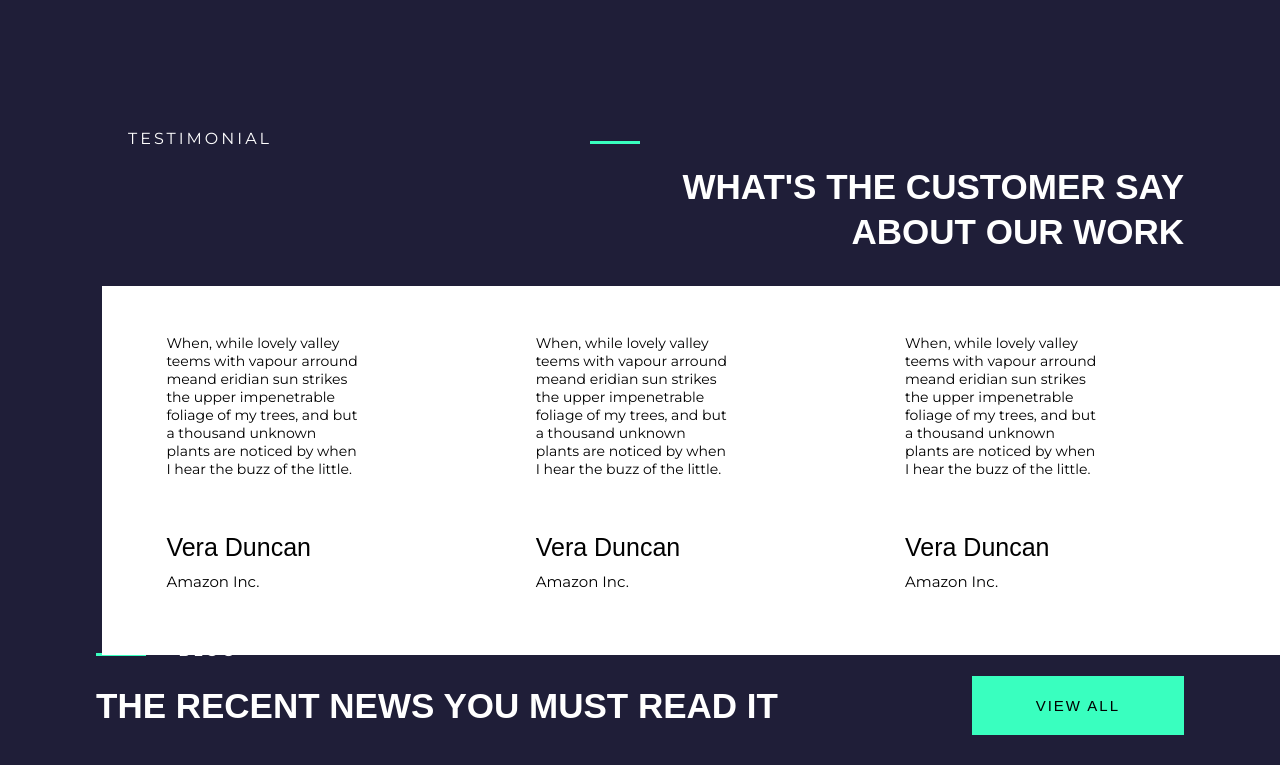
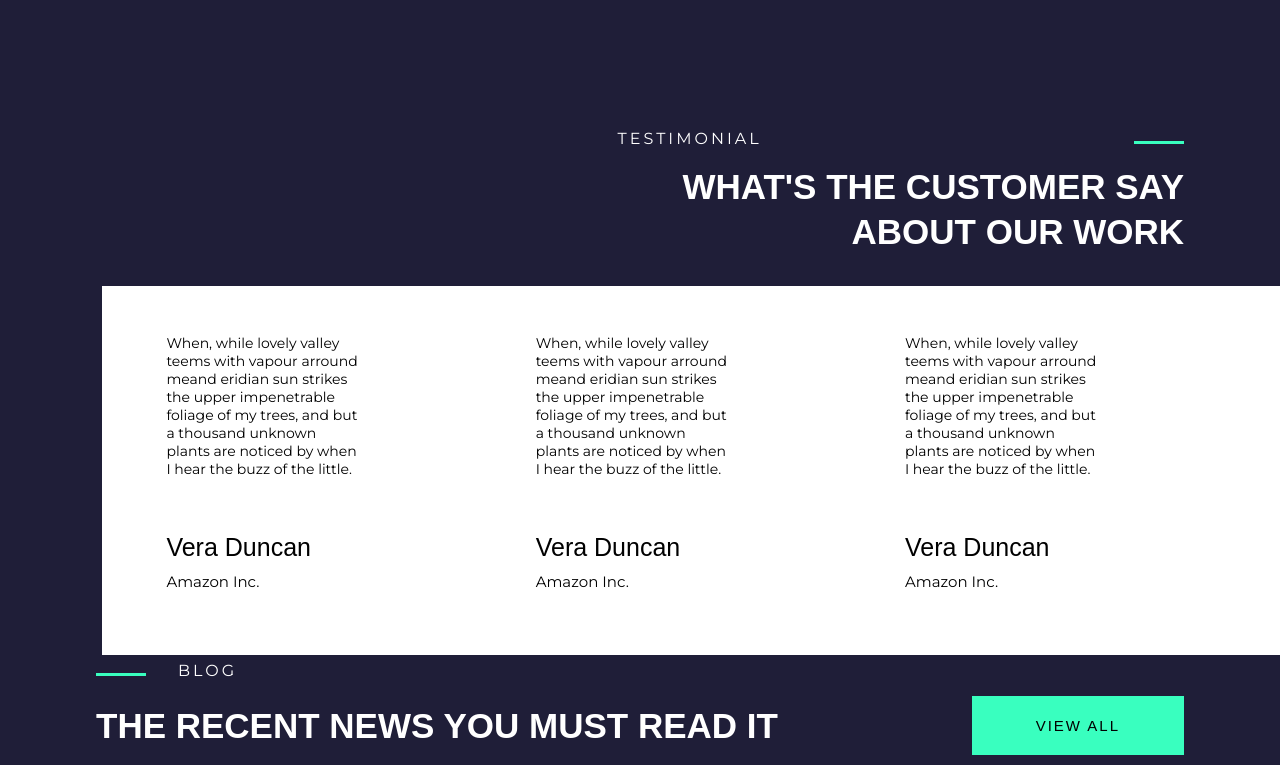
Before and after one commit to jfmarkan/proj-html-vuejs, a Vue app: page / in a window 1280 px wide. Shown: the part 3200-3965 px from the top of the page. Built offline with nearby package versions, Linux system fonts and the light colour scheme; a web font is replaced by a local one.

Commit message:
something else

```diff
--- a/src/components/main/AppBlog.vue
+++ b/src/components/main/AppBlog.vue
@@ -62,7 +62,6 @@ export default {
     section{
         background-color: $blue-bg;
         color:#FFFFFF;
-        margin-top: 240px;
         margin-bottom: 250px;
         .intro{
             @include d-flex(row, start, baseline, nowrap);
--- a/src/components/main/AppProjects.vue
+++ b/src/components/main/AppProjects.vue
@@ -49,6 +49,7 @@ export default {
         background-color: $blue-bg;
         color:#FFFFFF;
         margin-top: 220px;
+
         .intro{
             @include d-flex(row, start, baseline, nowrap);
             margin-bottom: 1rem
--- a/src/components/main/AppTestimonials.vue
+++ b/src/components/main/AppTestimonials.vue
@@ -1,11 +1,11 @@
 <template>
     <section class="testimonial">
         <div class="container">
-            <div class="align-right"></div>
-            <div class="intro">
-                <h5>TESTIMONIAL</h5>
-                <div class="green-line"></div>
-            </div>
+            <div class="align-right-top">
+                <div class="intro">
+                    <h5>TESTIMONIAL</h5>
+                    <div class="green-line"></div>
+                </div></div>
             <h4>WHAT'S THE CUSTOMER SAY <br> ABOUT OUR WORK</h4>
         </div>
         <div class="align-right">
@@ -46,15 +46,19 @@ export default {
     section{
         height: 34vh;
         margin-top: 160px;
+        margin-bottom: 260px;
     }
 
     h4{
         text-align: right
     }
+    .align-right-top{
+        @include d-flex(row, end, start, nowrap)
+    }
+
     .intro{
         @include d-flex(row, space-between, baseline, nowrap);
-        text-align: right;
-        width: 50%;
+        width: 55%;
         margin-bottom: 1rem
     }
     .align-right{
```
